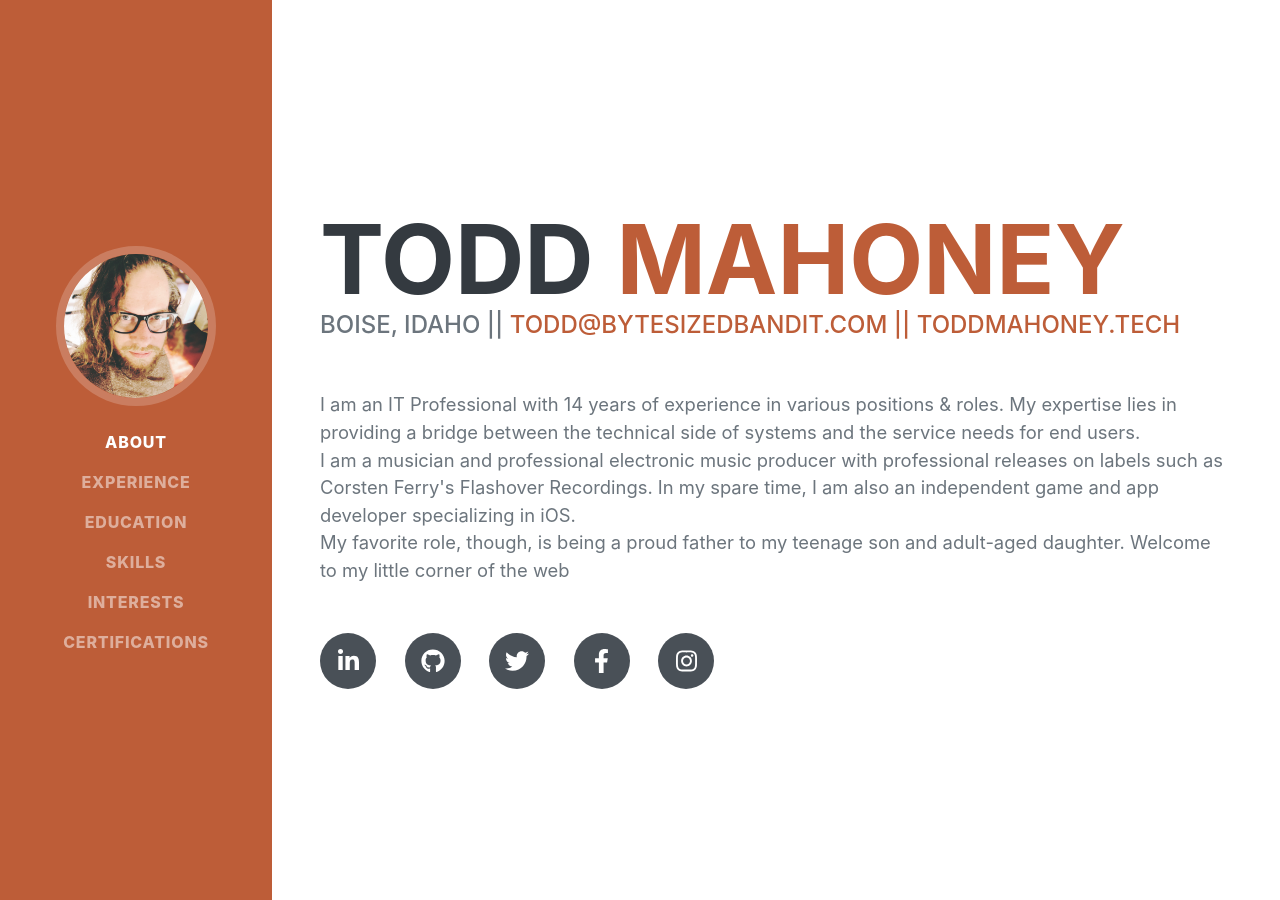
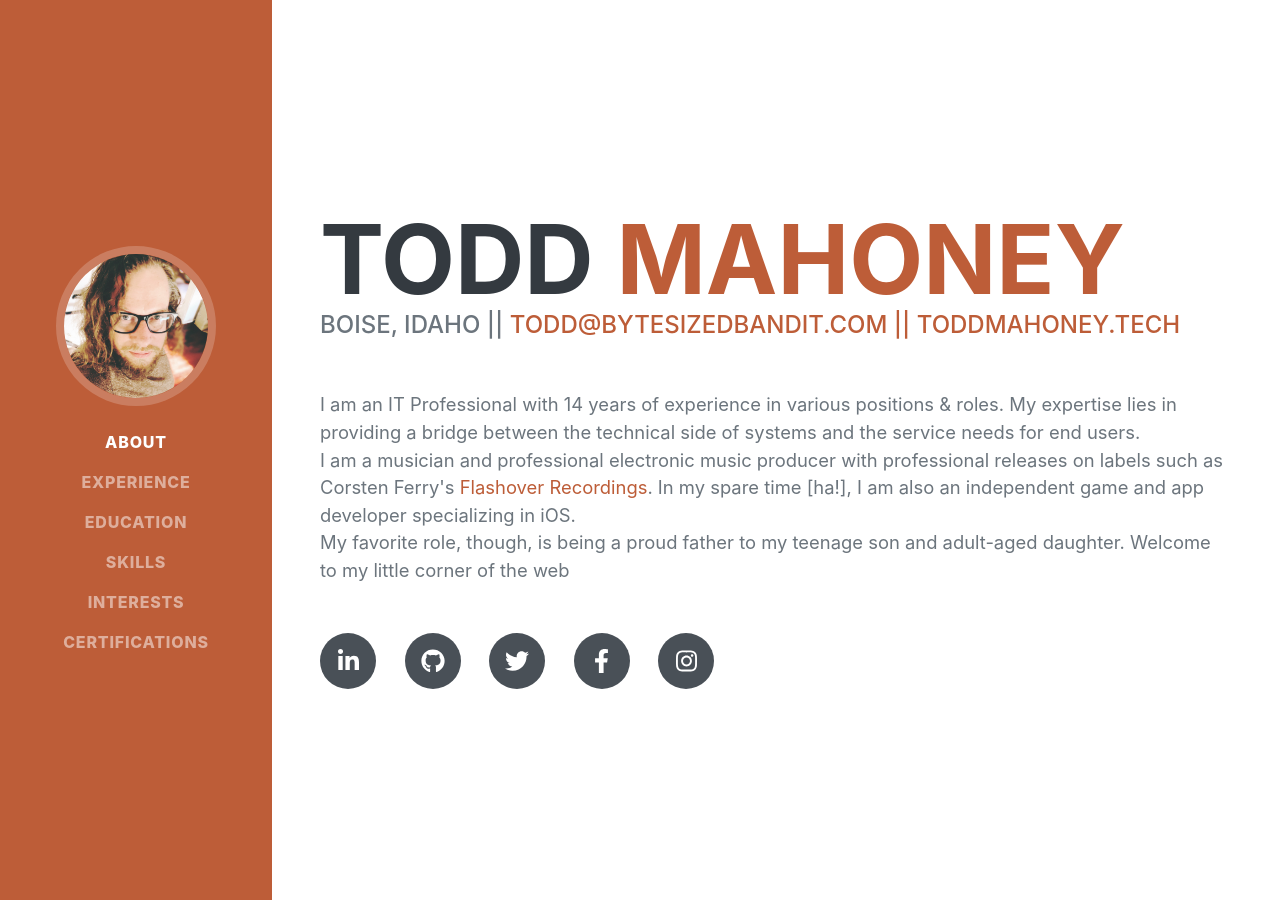
Before and after one commit to t0dd/t0dd.github.io, a Jekyll site: the page built from index.md, in a window 1280 px wide. Built offline with Jekyll 4.4.1, drawn with Linux system fonts in a browser that asks for light colours; some web fonts are replaced.

Commit message:
updating aboutme

```diff
--- a/_layouts/default.html
+++ b/_layouts/default.html
@@ -49,7 +49,7 @@
                     <p class="lead mb-5">
 
                         I am an IT Professional with 14 years of experience in various positions & roles. My expertise lies in providing a bridge between the technical side of systems and the service needs for end users.<br>
-                        I am a musician and professional electronic music producer with professional releases on labels such as Corsten Ferry's Flashover Recordings. In my spare time, I am also an independent game and app developer specializing in iOS.<br>
+                        I am a musician and professional electronic music producer with professional releases on labels such as Corsten Ferry's <a href="https://www.flashoverrecordings.com/">Flashover Recordings</a>. In my spare time [ha!], I am also an independent game and app developer specializing in iOS.<br>
                         My favorite role, though, is being a proud father to my teenage son and adult-aged daughter. Welcome to my little corner of the web<br>
 
                     </p>
```
